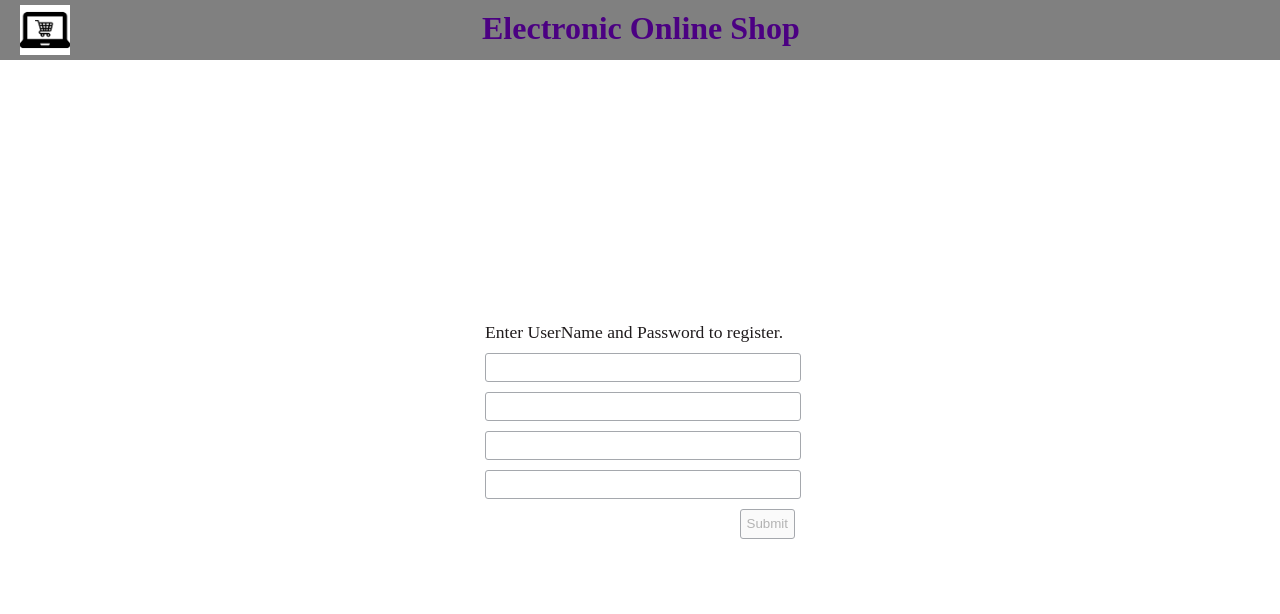
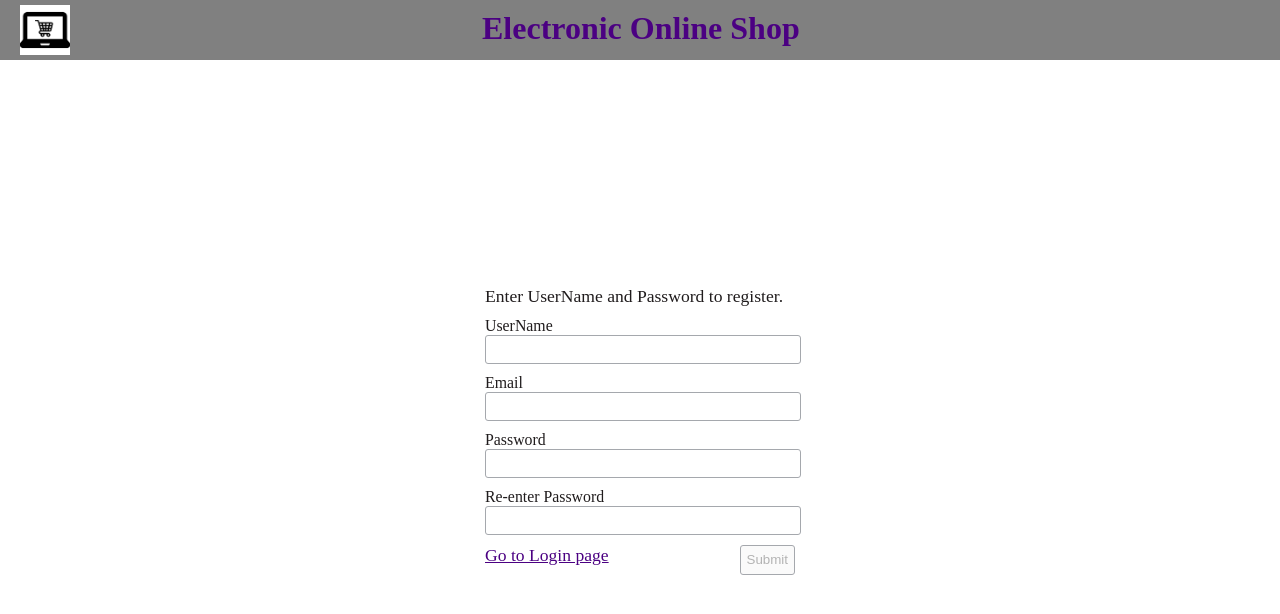
Before and after one commit to gauravJoshi1992/angular-app, an Angular app: page / in a window 1280 px wide. Both pictures are taken after a click on the element "New User". Shown: the top 614 px of the page. Built offline with nearby package versions, Linux system fonts and the light colour scheme.

Commit message:
Login and createUser page validation updated

```diff
--- a/src/app/login-component/login-component.component.html
+++ b/src/app/login-component/login-component.component.html
@@ -1,4 +1,3 @@
-
 <div class="login_panel" *ngIf="!isNewUser">
     <h4 class="user_detail">{{labels.loginHeading}}</h4>
     <div *ngFor="let data of loginInputData;">
@@ -11,21 +10,11 @@
 </div>
 <div class="login_panel" *ngIf="isNewUser">
     <h4 class="user_detail">{{labels.createUserHeading}}</h4>
-    <div class="user_name">
-        <h3 class="input_heading">{{labels.UserName}}</h3>
-        <input class="input_box" type="text" name="userName">
+    <div *ngFor="let data of createUserInputData;">
+        <h3 class="input_heading">{{data.display}}</h3>
+        <input class="input_box" type="text" (input)="doOnChange($event.target, data)">
+        <div class="error_box" *ngIf="data.showErrorBox">{{data.errorMsg}}</div>
     </div>
-    <div class="email">
-        <h3 class="input_heading">{{labels.email}}</h3>
-        <input class="input_box" type="text" name="email">
-    </div>
-    <div class="password">
-        <h3 class="input_heading">{{labels.password}}</h3>
-        <input class="input_box" type="text" name="password">
-    </div>
-    <div class="re_password">
-        <h3 class="input_heading">{{labels.reEnterPassword}}</h3>
-        <input class="input_box" type="text" name="repassword">
-    </div>
+    <span class="hyperlink" (click)="goToLogin()">{{labels.goToLogin}}</span>
     <button class="submit_button" [ngClass]="isBtnEnable" [disabled]='isBtnEnable' (click)="submitData()">{{labels.submit}}</button>
 </div>
--- a/src/app/login-component/login-component.component.ts
+++ b/src/app/login-component/login-component.component.ts
@@ -17,6 +17,7 @@ export class LoginComponentComponent implements OnInit {
         loginHeading: 'Enter UserName and Password to login.',
         createUserHeading: 'Enter UserName and Password to register.',
         newUser: 'New User',
+        goToLogin: 'Go to Login page',
         submit: 'Submit',
     };
 
@@ -36,6 +37,34 @@ export class LoginComponentComponent implements OnInit {
         },
     ];
 
+    createUserInputData = [
+        {
+            display: 'UserName',
+            errorMsg: 'UserName is required',
+            showErrorBox: false,
+            type: 'normal',
+            validationFun: this.userNameValidation,
+        }, {
+            display: 'Email',
+            errorMsg: 'Email is required and end with .com',
+            showErrorBox: false,
+            type: 'email',
+            validationFun: this.emailValidation,
+        }, {
+            display: 'Password',
+            errorMsg: 'Password is required and at-least of 8 char',
+            showErrorBox: false,
+            type: 'password',
+            validationFun: this.passwordValidation,
+        }, {
+            display: 'Re-enter Password',
+            errorMsg: 'Password is required and at-least of 8 char',
+            showErrorBox: false,
+            type: 'password',
+            validationFun: this.passwordValidation,
+        },
+    ];
+
     ngOnInit() {
         this.submitBtnClass();
     }
@@ -44,12 +73,18 @@ export class LoginComponentComponent implements OnInit {
         this.isNewUser = true;
     }
 
+    public goToLogin () {
+        this.isNewUser = false;
+    }
+
     public submitBtnClass () {
         this.isBtnEnable = this.isSubmitBtnEnable ? '' : 'disabled';
     }
 
     public setvalidation () {
-        _.each(this.loginInputData, function (obj) {
+        var fieldConfig = this.isNewUser ? this.createUserInputData : this.loginInputData;
+
+        _.each(fieldConfig, function (obj) {
             obj.showErrorBox = obj.validationFun(obj);
         })
     }
@@ -70,12 +105,23 @@ export class LoginComponentComponent implements OnInit {
         return false;
     }
 
+    public emailValidation (obj) {
+        if (_.isEmpty(obj.value) || !_.endsWith(obj.value, '.com')) {
+            return true;
+        }
+
+        return false;
+    }
+
     public doOnChange (target, data) {
         data.value = target.value;
 
-        var isTruevalue = this.isEveryValueTrue(this.loginInputData);
+        var isAllLoginField = this.isEveryValueTrue(this.loginInputData);
+        var isAllCreateUserField = this.isEveryValueTrue(this.createUserInputData);
 
-        this.isSubmitBtnEnable = !_.isEmpty(isTruevalue);
+        var isTrueValue = this.isNewUser ? isAllCreateUserField : isAllLoginField;
+
+        this.isSubmitBtnEnable = !_.isEmpty(isTrueValue);
         this.submitBtnClass();
     }
 
```
